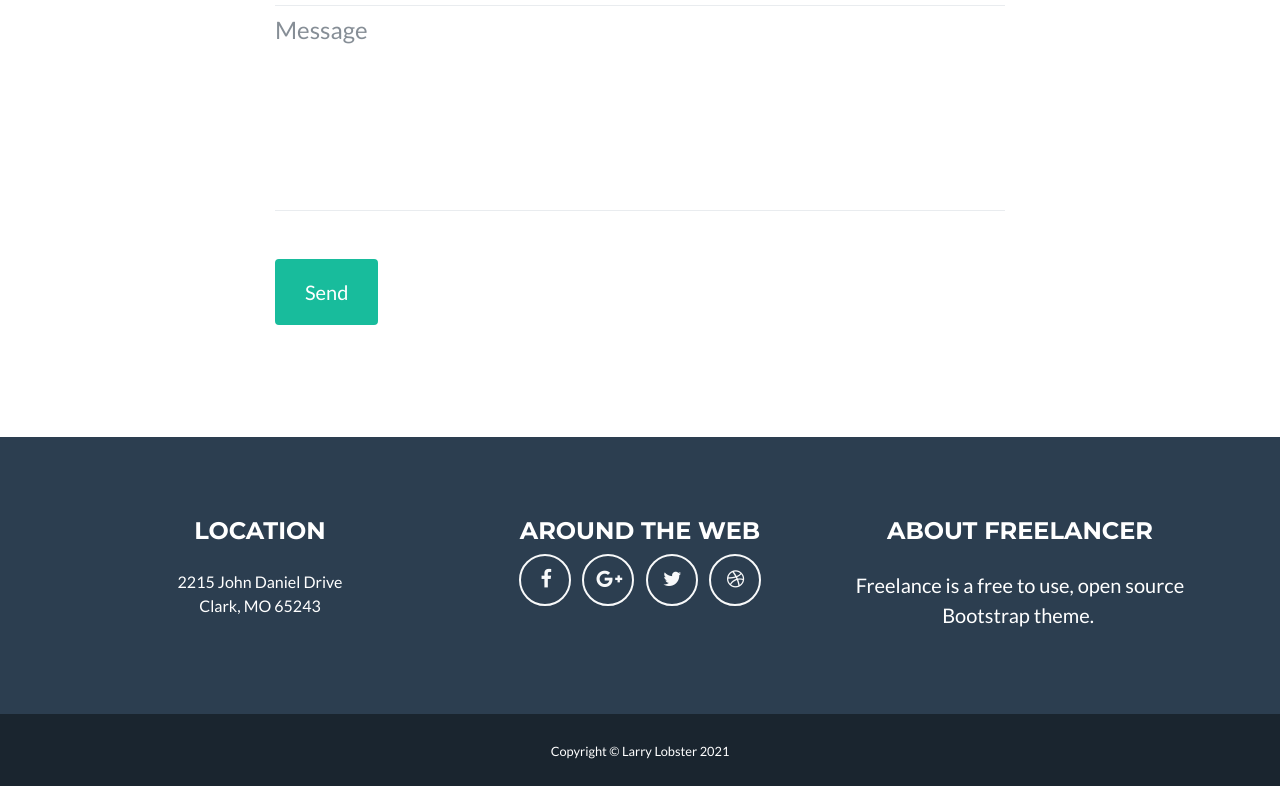
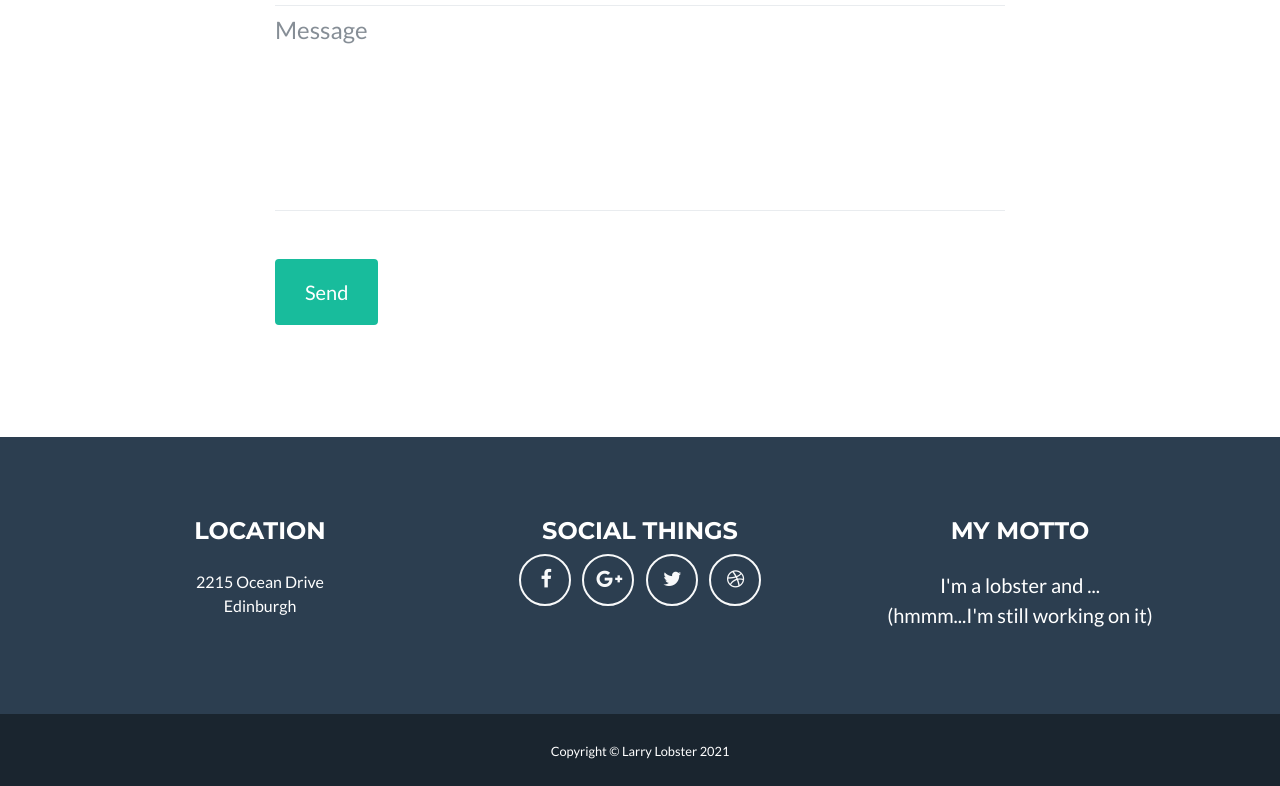
Before and after one commit to LasseWolter/Larry-Lobster, a plain HTML site: page index.html in a window 1280 px wide. Shown: the part 2634-3420 px from the top of the page. Drawn offline with nearby package versions, Linux system fonts and the light colour scheme.

Commit message:
Small Update to webpage

```diff
--- a/index.html
+++ b/index.html
@@ -73,7 +73,7 @@
             <h2 class="text-uppercase text-center text-white">About</h2>
             <hr class="star-light mb-5">
             <div class="row">
-                <div class="col-lg-4 offset-4">
+                <div class="col-sm-10 col-lg-4 offset-sm-2 offset-lg-4">
                     <p class="lead">Well, what can I say. <br>I'm a lobster and like to travel. <br><br>Maybe you want to join me on my journey through this fascinating world.</p>
                 </div>
             </div>
@@ -111,10 +111,10 @@
             <div class="row">
                 <div class="col-md-4 mb-5 mb-lg-0">
                     <h4 class="text-uppercase mb-4">Location</h4>
-                    <p>2215 John Daniel Drive<br>Clark, MO 65243</p>
+                    <p>2215 Ocean Drive<br>Edinburgh</p>
                 </div>
                 <div class="col-md-4 mb-5 mb-lg-0">
-                    <h4 class="text-uppercase">Around the Web</h4>
+                    <h4 class="text-uppercase">Social Things</h4>
                     <ul class="list-inline">
                         <li class="list-inline-item"><a class="btn btn-outline-light text-center btn-social rounded-circle" role="button" href="#"><i class="fa fa-facebook fa-fw"></i></a></li>
                         <li class="list-inline-item"><a class="btn btn-outline-light text-center btn-social rounded-circle" role="button" href="#"><i class="fa fa-google-plus fa-fw"></i></a></li>
@@ -123,8 +123,8 @@
                     </ul>
                 </div>
                 <div class="col-md-4">
-                    <h4 class="text-uppercase mb-4">About Freelancer</h4>
-                    <p class="lead mb-0"><span>Freelance is a free to use, open source Bootstrap theme.&nbsp;</span></p>
+                    <h4 class="text-uppercase mb-4">My Motto</h4>
+                    <p class="lead mb-0"><span>I'm a lobster and ...<br>(hmmm...I'm still working on it)<br></span></p>
                 </div>
             </div>
         </div>
```
Also changed, not shown: assets/bootstrap/css/bootstrap.min.css, assets/bootstrap/js/bootstrap.min.js.
